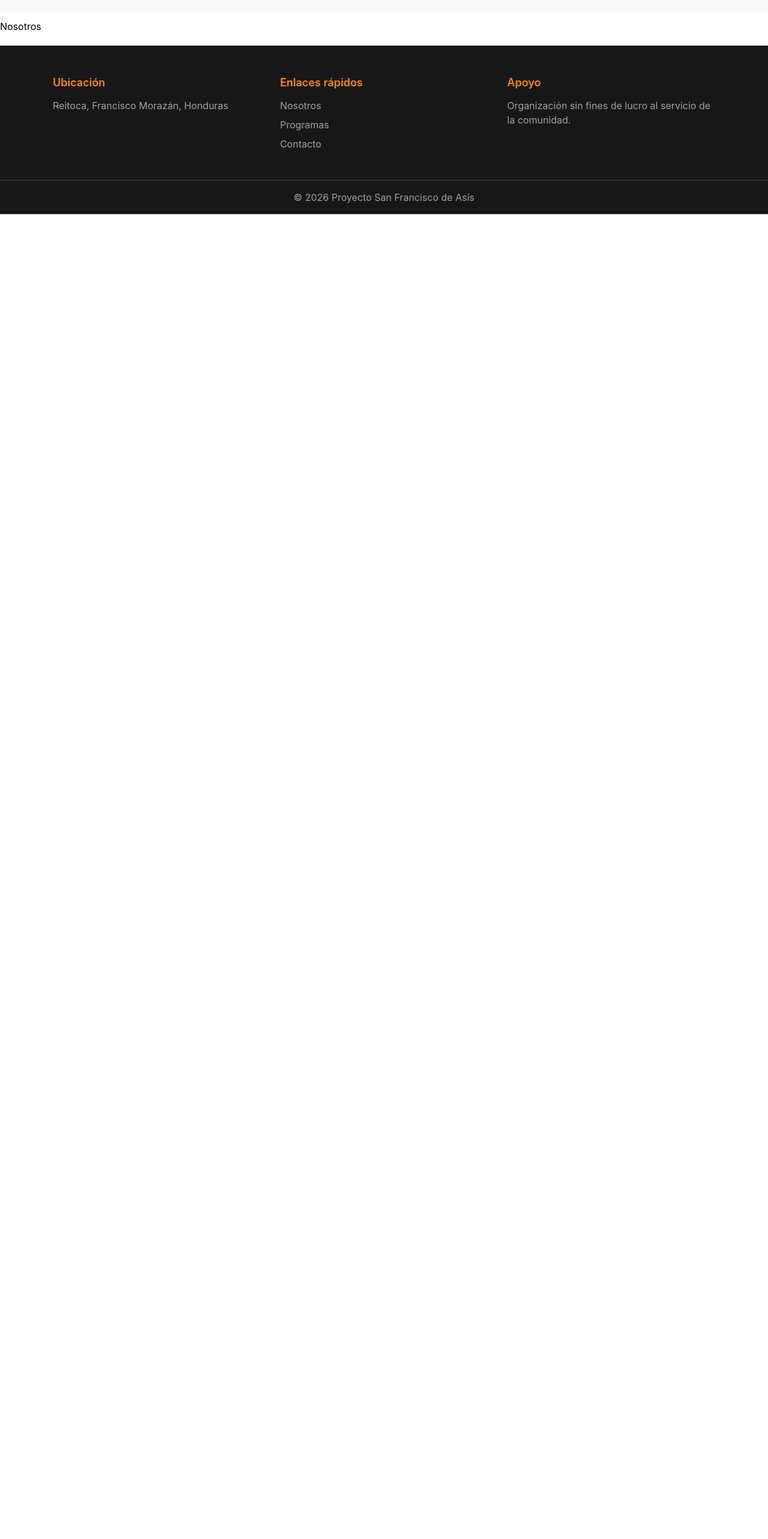
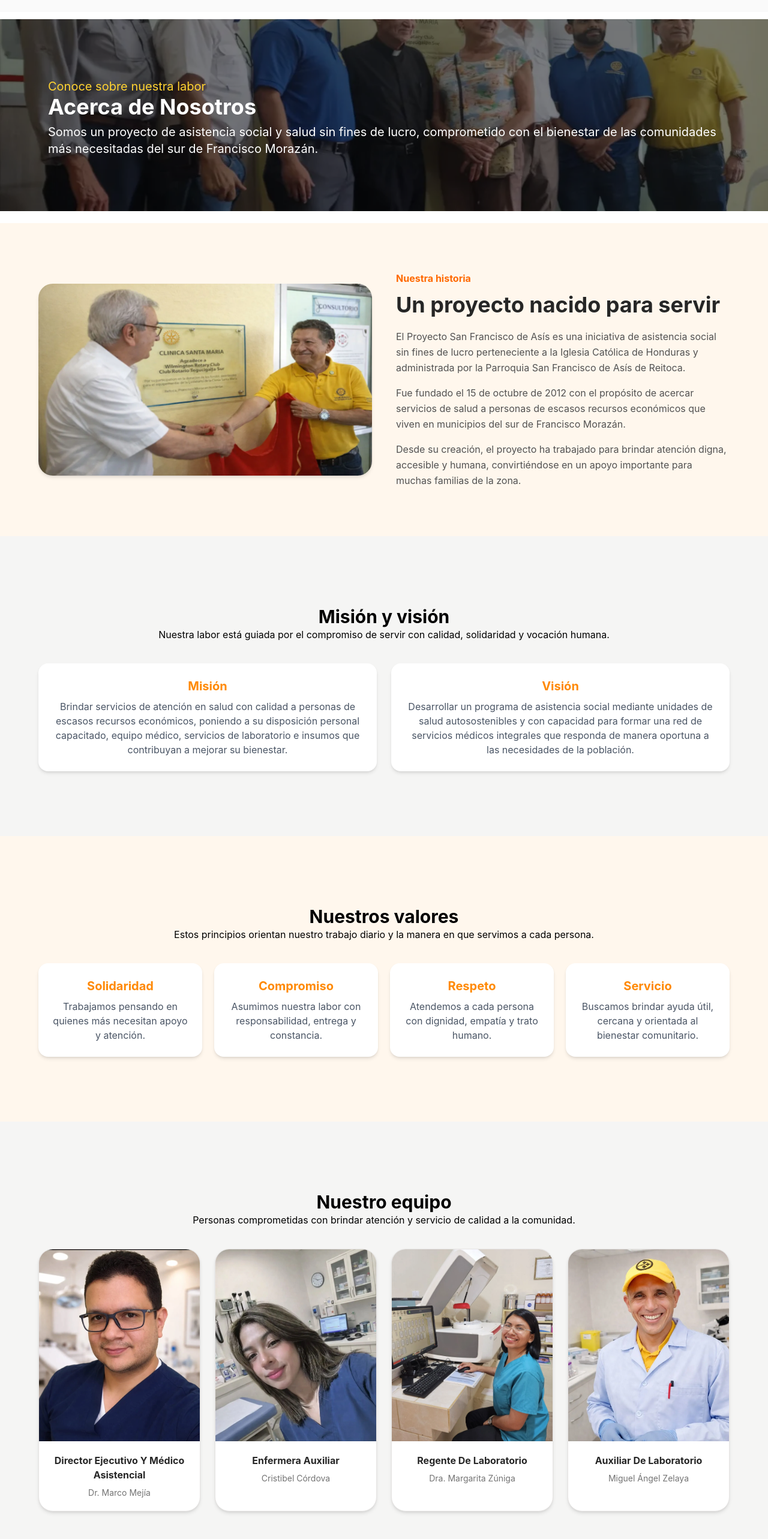
Before and after one commit to lM4nul/San-Francisco-de-Asis--Grupo-E, a React (Vite) app: page /nosotros in a window 1280 px wide. Shown: the part 100-2666 px from the top of the page at 60% size. Before the commit the page ends 800 px from the top, so only its background shows below. Built offline with nearby package versions, Linux system fonts and the light colour scheme.

Commit message:
feat: Nosotros

```diff
--- a/src/page/Nosotros.jsx
+++ b/src/page/Nosotros.jsx
@@ -1,11 +1,175 @@
-const Nosotros=()=>{
-    return(
+import { HeroPanel } from "../components/hero-panel"
+import { CardSimple } from "../components/cards"
+import SubTitle from "../components/titles/subt"
+
+const equipo = [
+    {
+        imagen: "/img/nosotros/equipo-1.webp",
+        cargo: "Director ejecutivo y médico asistencial",
+        nombre: "Dr. Marco Mejía",
+    },
+    {
+        imagen: "/img/nosotros/equipo-2.webp",
+        cargo: "Enfermera auxiliar",
+        nombre: "Cristibel Córdova",
+    },
+    {
+        imagen: "/img/nosotros/equipo-4.webp",
+        cargo: "Regente de laboratorio",
+        nombre: "Dra. Margarita Zúniga",
+    },
+    {
+        imagen: "/img/nosotros/equipo-3.webp",
+        cargo: "Auxiliar de laboratorio",
+        nombre: "Miguel Ángel Zelaya",
+    },
+]
+
+const Nosotros = () => {
+    return (
         <>
 
-            <h1>Nosotros</h1>
+            <HeroPanel
+                evento="Conoce sobre nuestra labor"
+                imagen="/img/nosotros/nosotros-banner.webp"
+                titulo="Acerca de Nosotros"
+                descripcion="Somos un proyecto de asistencia social y salud sin fines de lucro, comprometido con el bienestar de las comunidades más necesitadas del sur de Francisco Morazán."
+            />
 
+
+            <section className="bg-orange-50 py-20">
+                <div className="mx-auto grid w-11/12 max-w-6xl grid-cols-1 items-center gap-10 md:grid-cols-2">
+                    <img
+                        src="/img/nosotros/historia-proyecto.webp"
+                        alt="Historia del Proyecto San Francisco de Asís"
+                        className="h-80 w-full rounded-3xl object-cover shadow-md"
+                    />
+
+                    <div>
+                        <span className="mb-3 inline-block font-bold text-orange-500">
+                            Nuestra historia
+                        </span>
+
+                        <h2 className="mb-5 text-3xl font-bold text-neutral-800 md:text-4xl">
+                            Un proyecto nacido para servir
+                        </h2>
+
+                        <div className="space-y-4 leading-relaxed text-neutral-600">
+                            <p>
+                                El Proyecto San Francisco de Asís es una iniciativa
+                                de asistencia social sin fines de lucro perteneciente
+                                a la Iglesia Católica de Honduras y administrada por
+                                la Parroquia San Francisco de Asís de Reitoca.
+                            </p>
+
+                            <p>
+                                Fue fundado el 15 de octubre de 2012 con el propósito
+                                de acercar servicios de salud a personas de escasos
+                                recursos económicos que viven en municipios del sur
+                                de Francisco Morazán.
+                            </p>
+
+                            <p>
+                                Desde su creación, el proyecto ha trabajado para
+                                brindar atención digna, accesible y humana,
+                                convirtiéndose en un apoyo importante para muchas
+                                familias de la zona.
+                            </p>
+                        </div>
+                    </div>
+                </div>
+            </section>
+
+
+            <section className="bg-stone-100 py-20">
+                <div className="mx-auto w-11/12 max-w-6xl">
+                    <SubTitle
+                        subt="Misión y visión"
+                        desc="Nuestra labor está guiada por el compromiso de servir con calidad, solidaridad y vocación humana."
+                    />
+
+                    <div className="grid grid-cols-1 gap-6 md:grid-cols-2">
+                        <CardSimple
+                            titulo="Misión"
+                            descripcion="Brindar servicios de atención en salud con calidad a personas de escasos recursos económicos, poniendo a su disposición personal capacitado, equipo médico, servicios de laboratorio e insumos que contribuyan a mejorar su bienestar."
+                        />
+
+                        <CardSimple
+                            titulo="Visión"
+                            descripcion="Desarrollar un programa de asistencia social mediante unidades de salud autosostenibles y con capacidad para formar una red de servicios médicos integrales que responda de manera oportuna a las necesidades de la población."
+                        />
+                    </div>
+                </div>
+            </section>
+
+
+            <section className="bg-orange-50 py-20">
+                <div className="mx-auto w-11/12 max-w-6xl">
+                    <SubTitle
+                        subt="Nuestros valores"
+                        desc="Estos principios orientan nuestro trabajo diario y la manera en que servimos a cada persona."
+                    />
+
+                    <div className="grid grid-cols-1 gap-5 sm:grid-cols-2 lg:grid-cols-4">
+                        <CardSimple
+                            titulo="Solidaridad"
+                            descripcion="Trabajamos pensando en quienes más necesitan apoyo y atención."
+                        />
+
+                        <CardSimple
+                            titulo="Compromiso"
+                            descripcion="Asumimos nuestra labor con responsabilidad, entrega y constancia."
+                        />
+
+                        <CardSimple
+                            titulo="Respeto"
+                            descripcion="Atendemos a cada persona con dignidad, empatía y trato humano."
+                        />
+
+                        <CardSimple
+                            titulo="Servicio"
+                            descripcion="Buscamos brindar ayuda útil, cercana y orientada al bienestar comunitario."
+                        />
+                    </div>
+                </div>
+            </section>
+
+
+            <section className="bg-stone-100 py-20">
+                <div className="mx-auto w-11/12 max-w-6xl">
+                    <SubTitle
+                        subt="Nuestro equipo"
+                        desc="Personas comprometidas con brindar atención y servicio de calidad a la comunidad."
+                    />
+
+                    <div className="grid grid-cols-1 gap-6 sm:grid-cols-2 lg:grid-cols-4">
+                        {equipo.map((integrante) => (
+                            <article
+                                key={integrante.nombre}
+                                className="overflow-hidden rounded-3xl border border-stone-200 bg-white shadow-md transition-transform duration-300 hover:-translate-y-1"
+                            >
+                                <img
+                                    src={integrante.imagen}
+                                    alt={`${integrante.cargo}: ${integrante.nombre}`}
+                                    className="h-80 w-full object-cover object-top"
+                                />
+
+                                <div className="p-5 text-center">
+                                    <h3 className="mb-2 font-bold capitalize text-neutral-800">
+                                        {integrante.cargo}
+                                    </h3>
+
+                                    <p className="text-sm text-neutral-500">
+                                        {integrante.nombre}
+                                    </p>
+                                </div>
+                            </article>
+                        ))}
+                    </div>
+                </div>
+            </section>
         </>
     )
 }
 
-export default Nosotros;
+export default Nosotros
```
